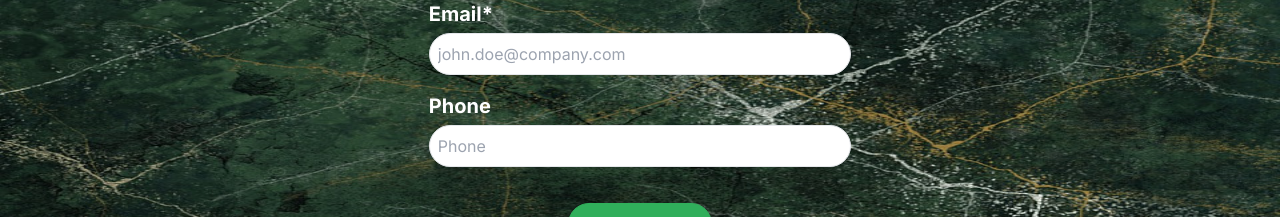
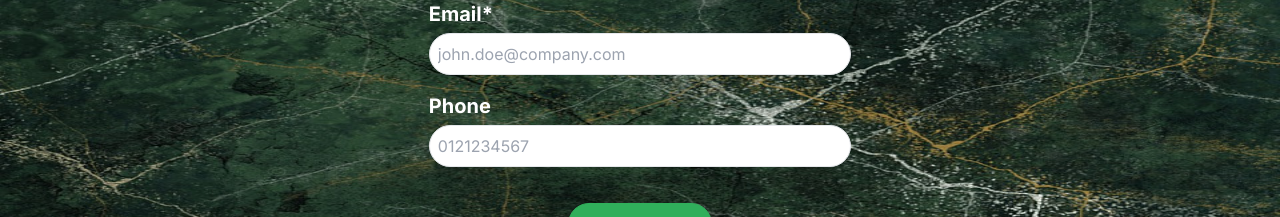
Before and after one commit to Loong94/riana-clone, a Next.js app: page / in a window 1280 px wide. Shown: the part 2400-2617 px from the top of the page. Built offline with nearby package versions, Linux system fonts and the light colour scheme.

Commit message:
Install & implement react-hook-form into submit form

```diff
--- a/components/Button.tsx
+++ b/components/Button.tsx
@@ -9,7 +9,7 @@ interface Props {
   icon?: string;
   variant: string;
   ringColour?: string;
-  navigate: string;
+  navigate?: string;
 }
 
 const Button = ({
@@ -26,11 +26,9 @@ const Button = ({
         type={type}
         className={`relative flexCenter rounded-full border ${variant}`}
       >
-        <div className="flex flex-row">
-          <label className="cursor-pointer bold-16 whitespace-nowrap px-2">
-            {title}
-          </label>
-        </div>
+        <span className="cursor-pointer bold-16 whitespace-nowrap px-2">
+          {title}
+        </span>
       </button>
     );
   } else {
--- a/components/LabelInput.tsx
+++ b/components/LabelInput.tsx
@@ -1,12 +1,14 @@
 import React from "react";
+import { UseFormRegisterReturn, useForm } from "react-hook-form";
 
 interface Props {
   label: string;
   placeholder?: string;
   type: string;
+  formReg: UseFormRegisterReturn<"name" | "email" | "tel">;
 }
 
-const LabelInput = ({ label, placeholder, type }: Props) => {
+const LabelInput = ({ label, placeholder, type, formReg }: Props) => {
   return (
     <div className="grid grid-cols-1 gap-1 justify-between pb-4 md:w-[33vw] ">
       <label className="text-white bold-16 lg:bold-20 ">{label}</label>
@@ -15,6 +17,7 @@ const LabelInput = ({ label, placeholder, type }: Props) => {
         type={type}
         placeholder={placeholder ? placeholder : label}
         required
+        {...formReg}
       />
     </div>
   );
--- a/components/SubmitForm.tsx
+++ b/components/SubmitForm.tsx
@@ -2,6 +2,7 @@
 import React from "react";
 import LabelInput from "./LabelInput";
 import Button from "./Button";
+import { useForm } from "react-hook-form";
 
 interface Props {
   formVariant: string;
@@ -9,21 +10,27 @@ interface Props {
 }
 
 const SubmitForm = ({ formVariant, btnVariant }: Props) => {
+  const { register, handleSubmit } = useForm();
+
   return (
-    <form className={formVariant}>
-      <LabelInput label="Name" type="text" />
+    <form
+      className={formVariant}
+      onSubmit={handleSubmit((data) => console.log(data))}
+    >
+      <LabelInput label="Name" type="text" formReg={register("name")} />
       <LabelInput
         label="Email*"
         placeholder="john.doe@company.com"
         type="email"
+        formReg={register("email")}
       />
-      <LabelInput label="Phone" type="tel" />
-      <Button
-        type="submit"
-        title="SUBMIT"
-        variant={btnVariant}
-        navigate="whatsapp"
+      <LabelInput
+        label="Phone"
+        placeholder="0121234567"
+        type="tel"
+        formReg={register("tel")}
       />
+      <Button type="submit" title="SUBMIT" variant={btnVariant} />
     </form>
   );
 };
--- a/package.json
+++ b/package.json
@@ -12,6 +12,7 @@
     "next": "14.0.4",
     "react": "^18",
     "react-dom": "^18",
+    "react-hook-form": "^7.49.3",
     "react-responsive-carousel": "^3.2.23",
     "swiper": "^11.0.5"
   },
```
Also changed, not shown: 1 other file (tests, documents, lock files or other folders).
